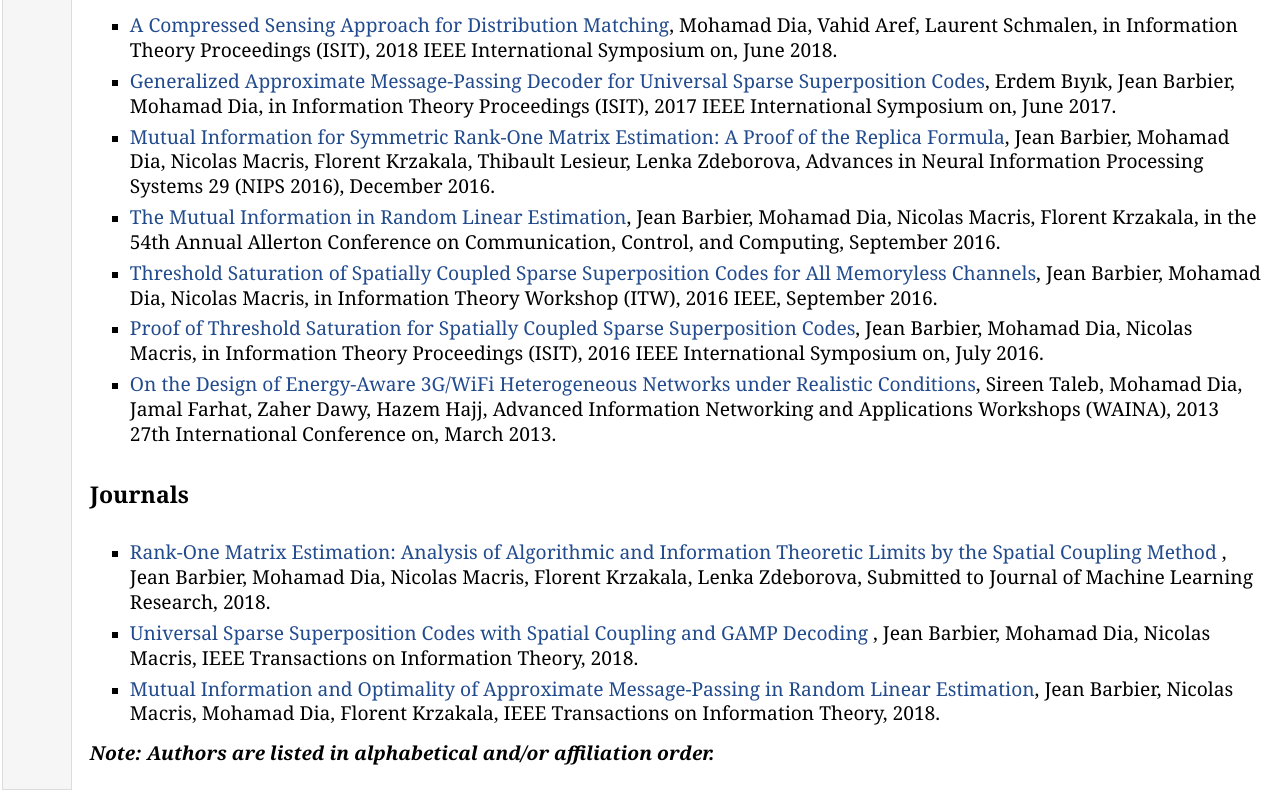
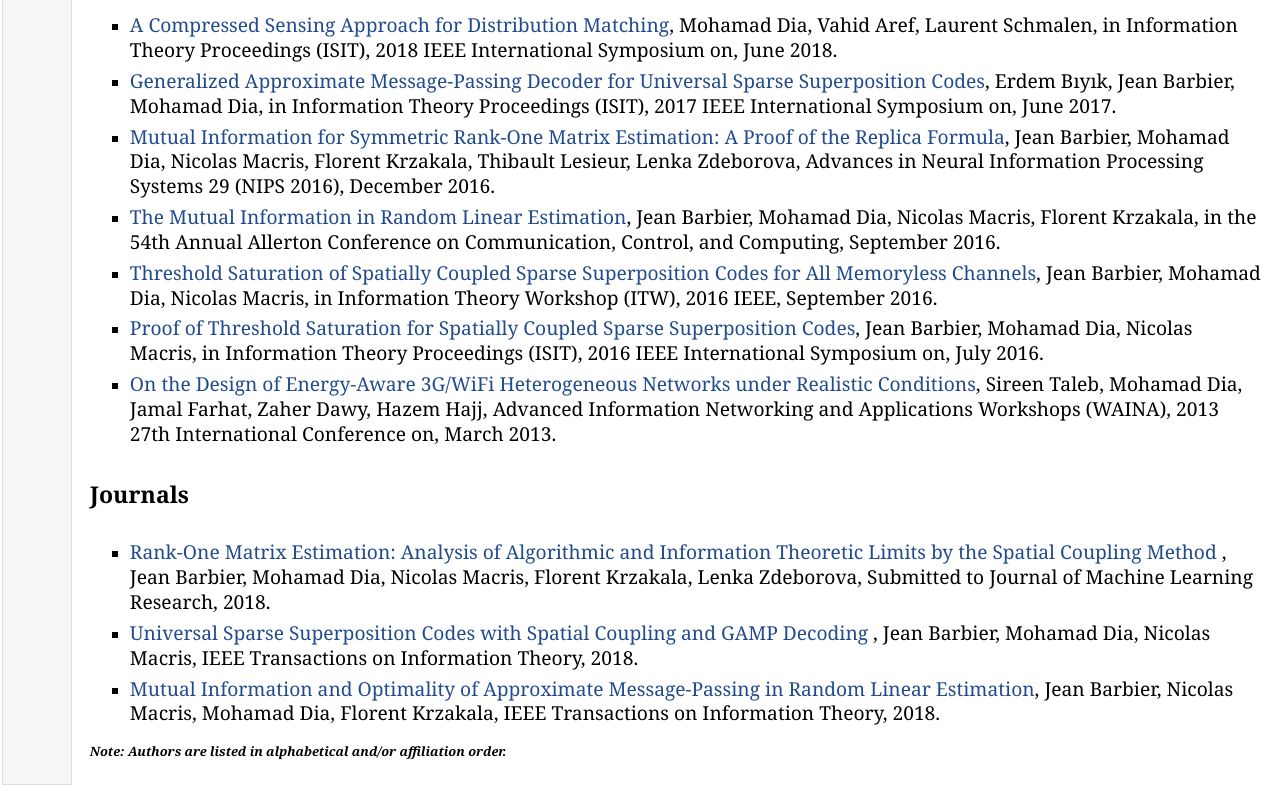
Before and after one commit to MhDia/mhdia.github.io, a plain HTML site: page index.html in a window 1280 px wide. Shown: the part 1160-1960 px from the top of the page. Drawn offline with Linux system fonts and the light colour scheme.

Commit message:
Update index.html

```diff
--- a/index.html
+++ b/index.html
@@ -125,7 +125,7 @@ the application of statistical physics methods, the derivation of information th
     IEEE Transactions on Information Theory, 2018.</p></li>
     </ul>
 
-<small style="font-size:1.5vw;">
+<small style="font-size:1vw;">
 <i> <b>Note: Authors are listed in alphabetical and/or affiliation order.</b></i>
 </small>
 <br>
```
